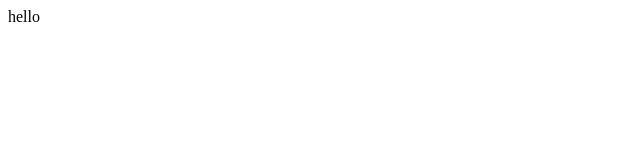
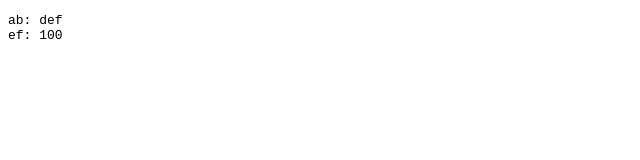
Before and after one commit to iainmaryanow/redis-clone, a React (Create React App) app: page / in a window 1280 px wide. Shown: the top 160 px of the page, without its empty margins (0-640 px from the left). Built offline with nearby package versions, Linux system fonts and the light colour scheme.

Commit message:
Start client for showing cache

```diff
--- a/src/App.js
+++ /dev/null
@@ -1,9 +0,0 @@
-const App = () => {
-  return (
-    <div>
-      hello
-    </div>
-  );
-}
-
-export default App;
--- /dev/null
+++ b/src/KeyLabel.jsx
@@ -0,0 +1,5 @@
+const KeyLabel = ({ label, indentation }) => {
+  return <span>{ (new Array(indentation)).fill(' ') }{ label }</span>
+}
+
+export default KeyLabel
--- /dev/null
+++ b/src/RedisClone.jsx
@@ -0,0 +1,30 @@
+import { useState } from 'react'
+
+import KeyLabel from './KeyLabel'
+import ValueLabel from './ValueLabel'
+
+const RedisClone = () => {
+  const [cache, setCache] = useState({
+    'ab': 'def',
+    'ef': 100
+  })
+
+  return (
+    <pre>
+      {
+        Object.entries(cache).map(([key, value]) => {
+          return (
+            <>
+              <KeyLabel label={ key } indentation={ 0 } />
+              :&nbsp;
+              <ValueLabel value={ value } />
+              <br />
+            </>
+          )
+        })
+      }
+    </pre>
+  )
+}
+
+export default RedisClone
--- /dev/null
+++ b/src/ValueLabel.jsx
@@ -0,0 +1,5 @@
+const ValueLabel = ({ value }) => {
+  return <span>{ value }</span>
+}
+
+export default ValueLabel
--- a/src/index.js
+++ b/src/index.jsx
@@ -1,10 +1,10 @@
 import React from 'react';
 import ReactDOM from 'react-dom/client';
-import App from './App';
+import RedisClone from './RedisClone';
 
 const root = ReactDOM.createRoot(document.getElementById('root'));
 root.render(
   <React.StrictMode>
-    <App />
+    <RedisClone />
   </React.StrictMode>
 );
```
Also changed, not shown: package.json (+7 -2 lines), 1 other file (tests, documents, lock files or other folders).
